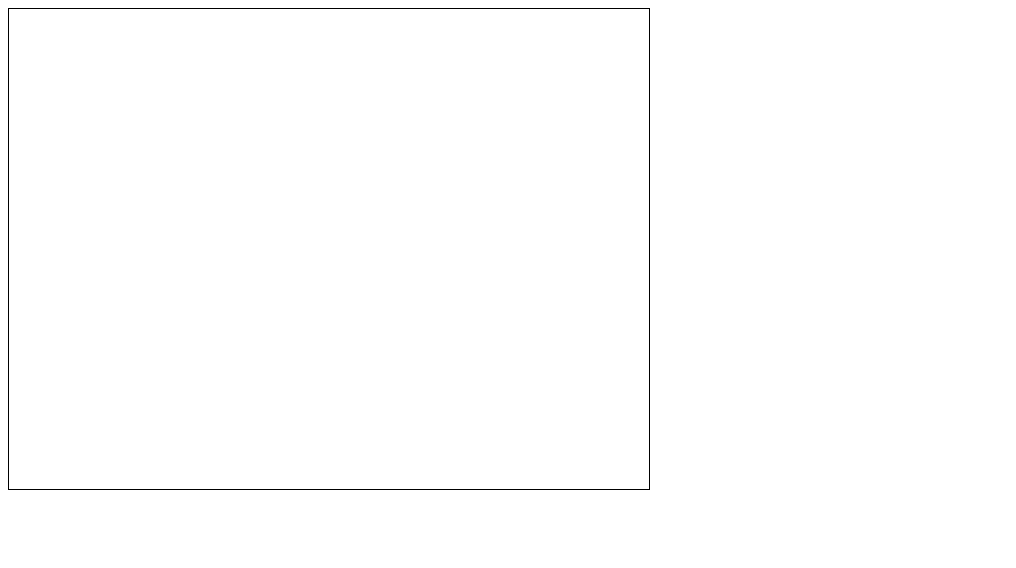
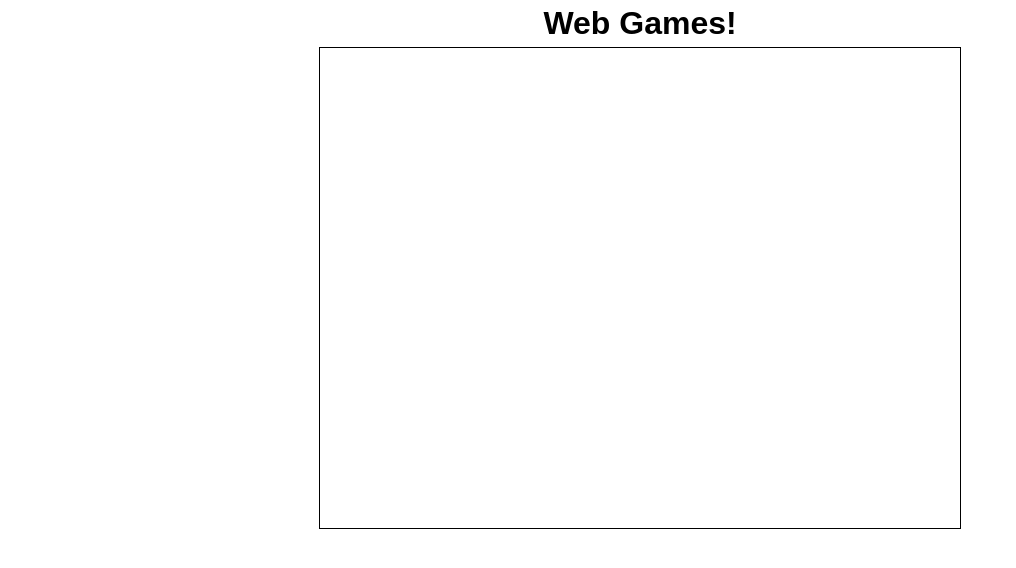
Before and after one commit to Andrsrz/web-games, a plain HTML site: page index.html in a window 1280 px wide. Shown: the whole page, without its empty margins (0-1016 px from the left). Drawn offline with Linux system fonts and the light colour scheme.

Commit message:
Add Stylesheet

```diff
--- a/index.html
+++ b/index.html
@@ -7,11 +7,18 @@
 		<meta name="description" content="">
 		<meta name="viewport" content="width=device-width, initial-scale=1.0">
 		<link rel="icon" href="media/favicon.ico">
+		<link rel="stylesheet" href="style/style.css">
 	</head>
 	<body onload="pageLoaded();">
-		<canvas id="window">
-			Your browser does not support HTML5 Canvas. Please shift to another browser.
-		</canvas>
-		<script src="js/main.js"></script>
+		<header id="site-header">
+			<h1 id="title">Web Games!</h1>
+		</header>
+		<main id="site-body">
+			<canvas id="window">
+				Your browser does not support HTML5 Canvas. Please shift to another browser.
+			</canvas>
+		</main>
+		<footer id="site-footer"></footer>
+		<script type="text/javascript" src="js/main.js"></script>
 	</body>
 </html>
--- /dev/null
+++ b/style/style.css
@@ -0,0 +1,19 @@
+* {
+	margin: 0;
+	padding: 0;
+}
+
+html, body {
+	font-family: sans-serif;
+	width: 100%;
+	height: 100%;
+}
+
+#site-header {
+	text-align: center;
+	margin: 5px;
+}
+
+#site-body {
+	text-align: center;
+}
```
